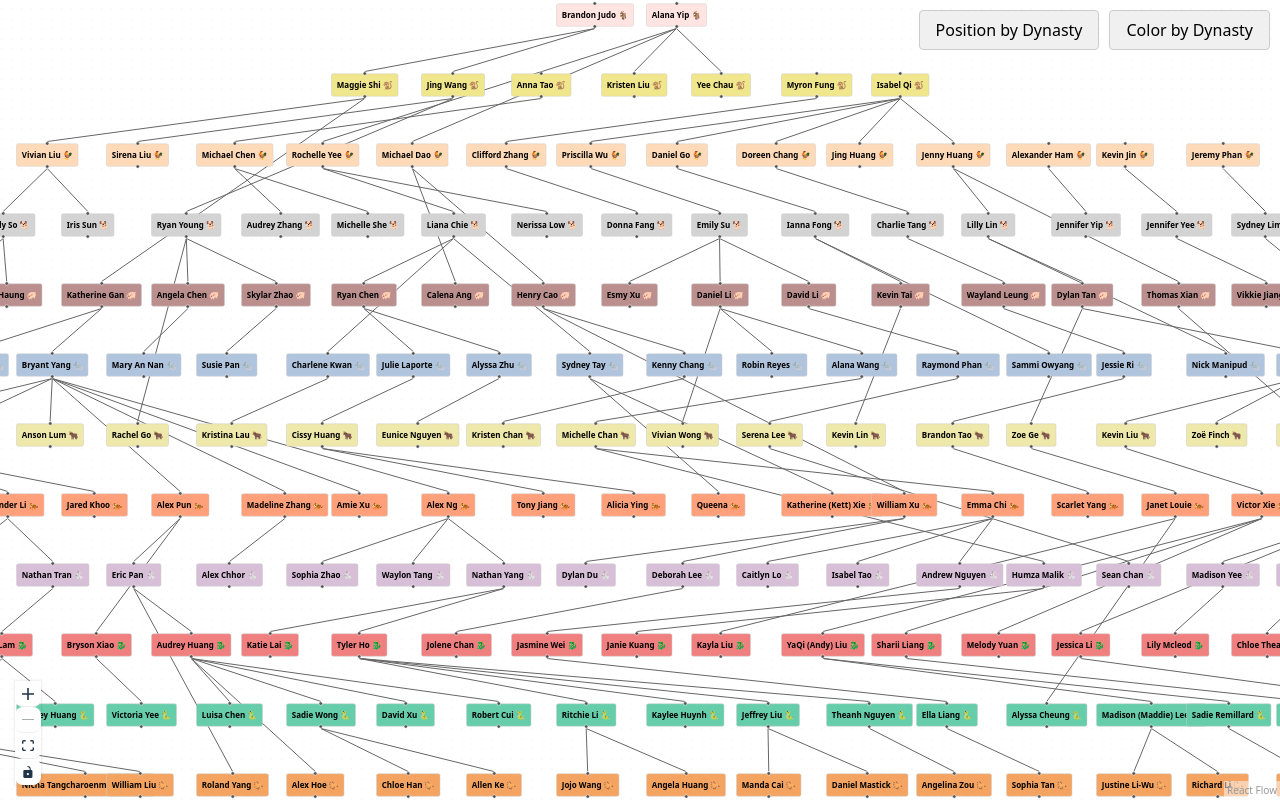
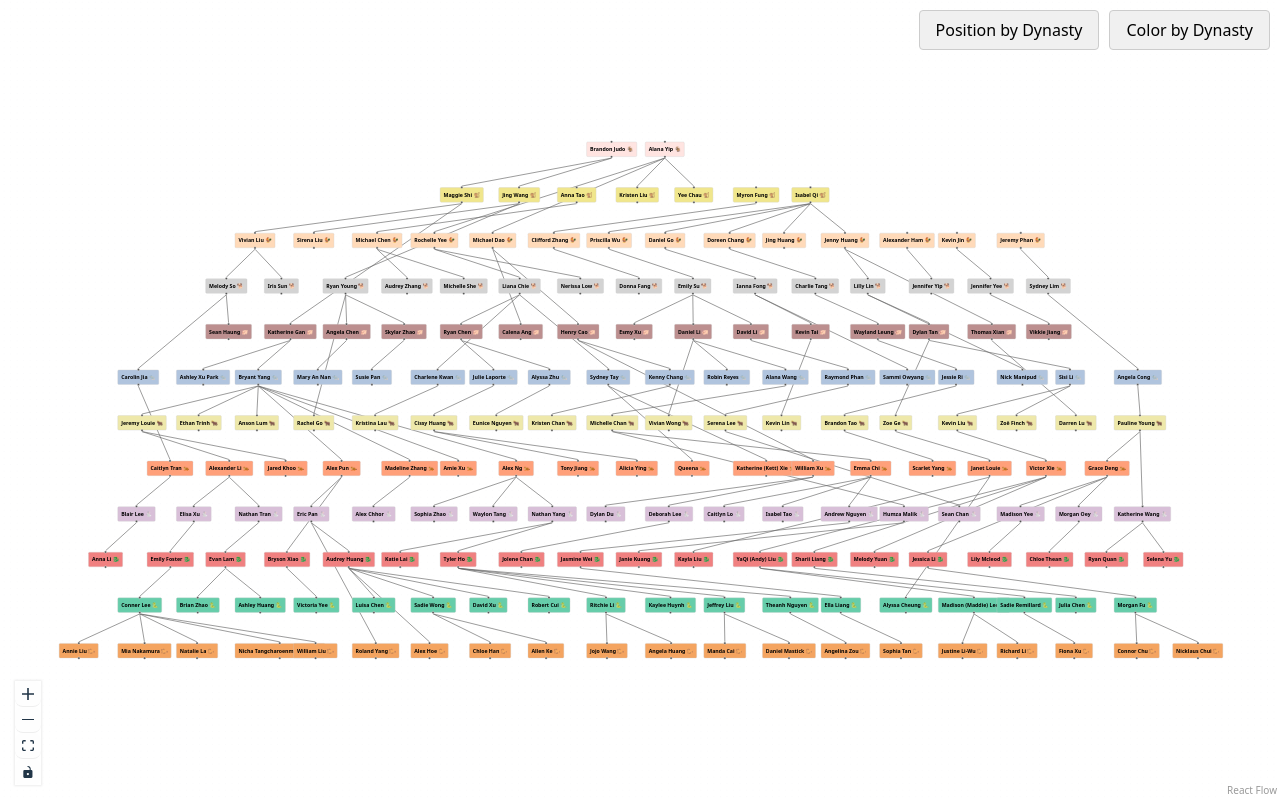
Before and after one commit to rolandyangg/aca-family-tree, a React (Vite) app: page / in a window 1280 px wide. Built offline with nearby package versions, Linux system fonts and the light colour scheme.

Commit message:
Zoom + Coloring

```diff
--- a/src/FamilyTree.jsx
+++ b/src/FamilyTree.jsx
@@ -313,7 +313,7 @@ const findFurthestParent = (name, checked = new Set()) => {
 // Create a mapping of dynasty roots to colors
 const createDynastyColorMap = () => {
   const colorMap = new Map();
-  let colorIndex = 0;
+  let colorIndex = 3;
 
   // First pass: find all root parents
   const rootParents = new Set();
@@ -542,6 +542,9 @@ const FamilyTree = () => {
         nodeTypes={nodeTypes}
         fitView
         nodesDraggable={true}
+        fitViewOptions={{ padding: 0.1, minZoom: 0.1, maxZoom: 2 }}
+        minZoom={0.1}
+        maxZoom={2}
       >
         <Background />
         <Controls />
```
